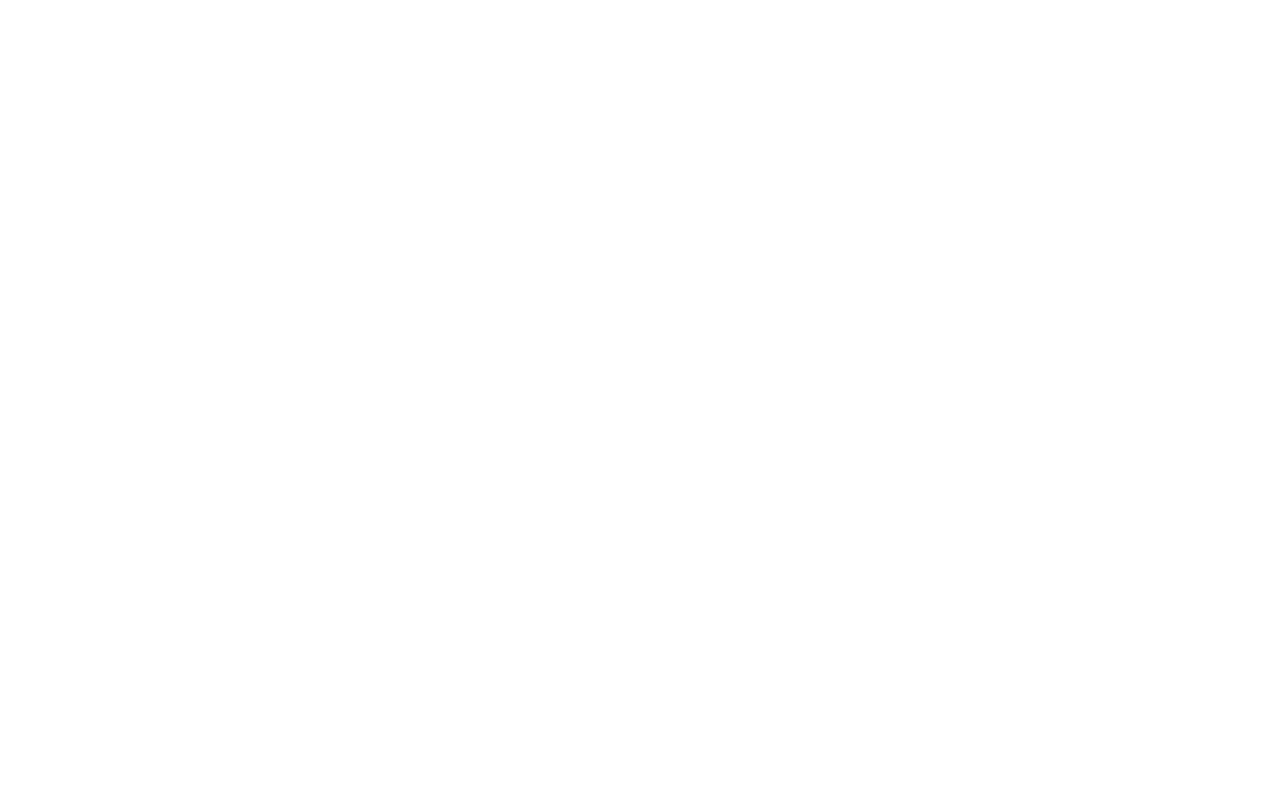
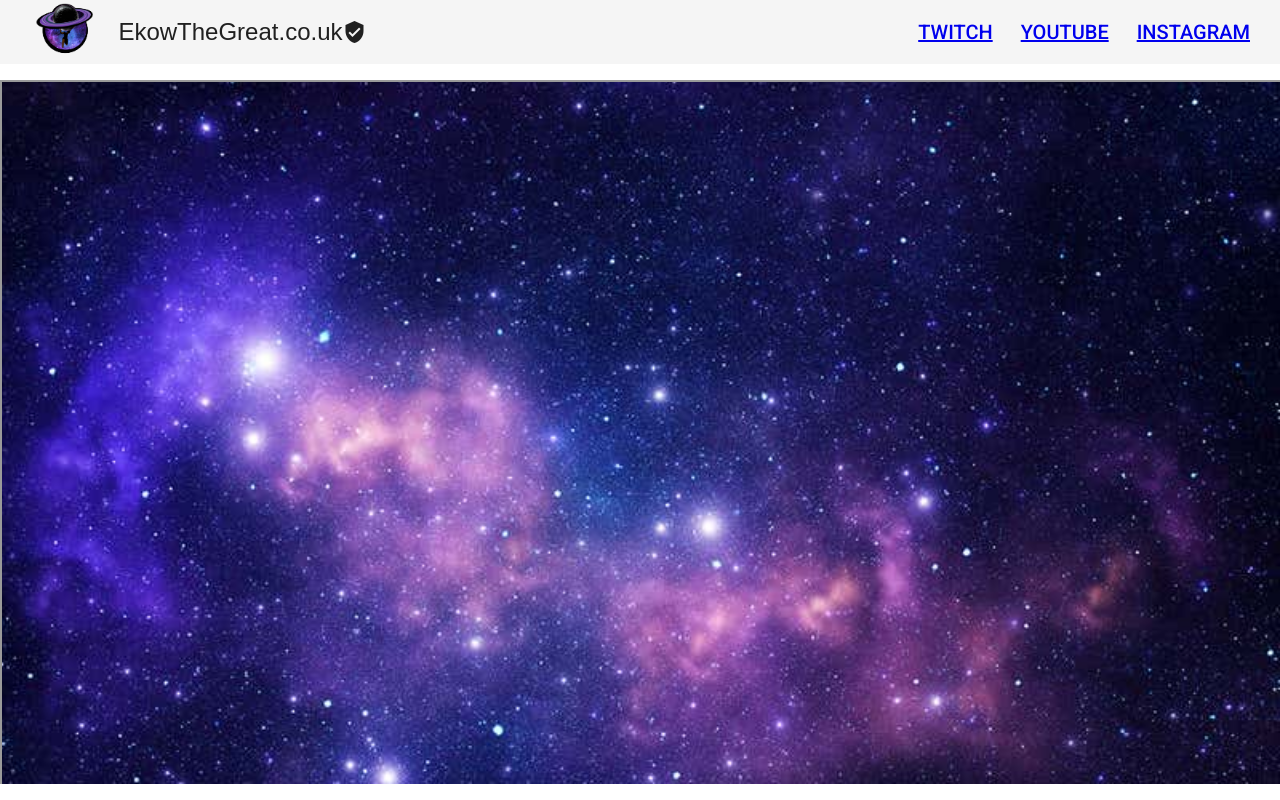
Before and after one commit to EkowTheGreat/webtest, an Angular app in the folder etgSite/: page / in a window 1280 px wide. Built offline with nearby package versions, Linux system fonts and the light colour scheme.

Commit message:
reverted path

```diff
--- a/etgSite/src/app/home/home.component.html
+++ b/etgSite/src/app/home/home.component.html
@@ -37,7 +37,7 @@
 
 
 
-        <iframe class="iframe-container" src="" height="650" width="1304" name="iframe_1"></iframe>
+        <iframe class="iframe-container" src="twitch" height="650" width="1304" name="iframe_1"></iframe>
 
 
 
--- a/etgSite/src/app/routing/routing.module.ts
+++ b/etgSite/src/app/routing/routing.module.ts
@@ -7,16 +7,16 @@ import{ YoutubeComponent} from '../youtube/youtube.component';
 
 const routes = [
   {
-    path: 'https://www.ekowthegreat.co.uk/',
+    path: '',
     component: HomeComponent
   },
   {
 
-    path: 'https://www.ekowthegreat.co.uk/stream',
+    path: 'stream',
     component: StreamComponent
   },
   {
-    path: 'https://www.ekowthegreat.co.uk/youtube',
+    path: 'youtube',
     component: YoutubeComponent
   }
 ];
```
